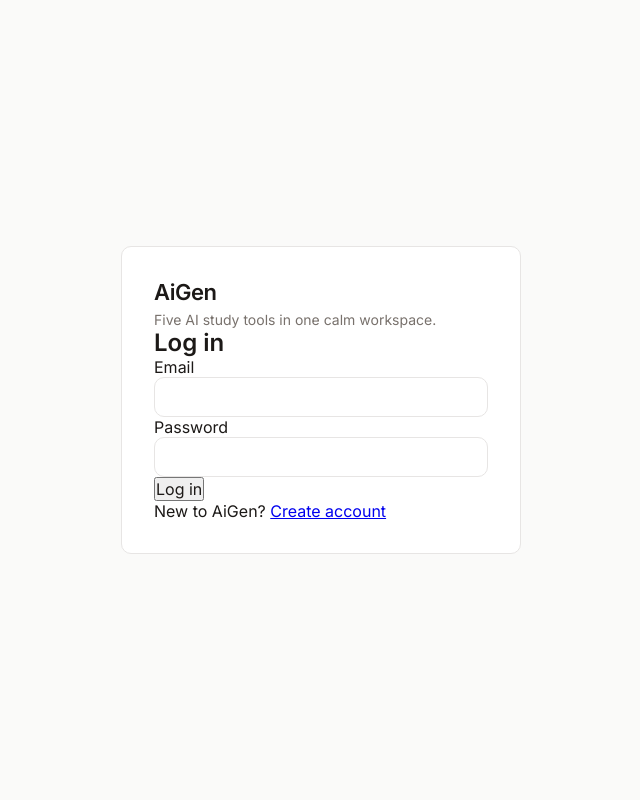
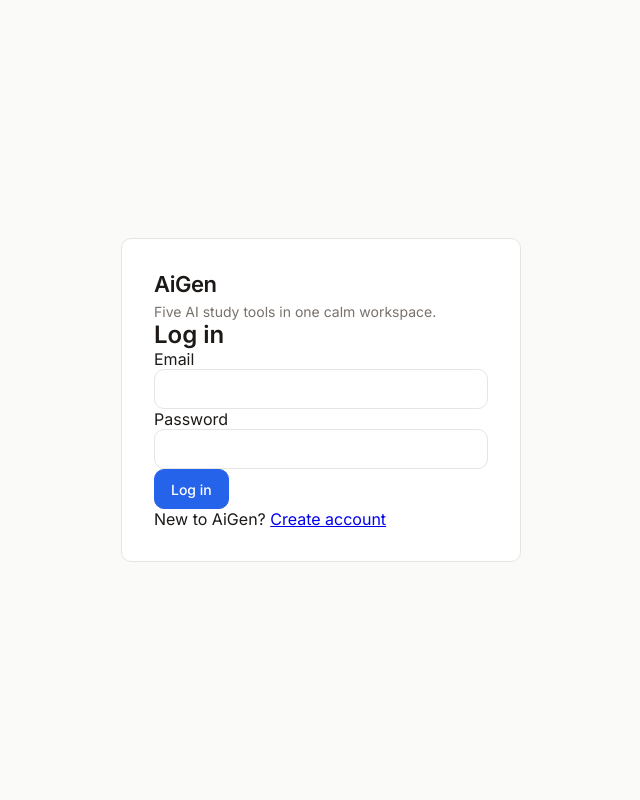
Before and after one commit to choudaryhussainali/AiGen, a Flask app: template templates/auth.html in a window 1280 px wide. Shown: the whole page, without its empty margins (319-959 px from the left). Run offline with Flask 3, Linux system fonts and the light colour scheme; the template is opened without the code that fills it, so the values that code supplies are empty.

Commit message:
feat(css): style primary button

```diff
--- a/static/css/style.css
+++ b/static/css/style.css
@@ -6,6 +6,7 @@
   --text-muted: #78716C;
   --accent: #2563EB;
   --accent-soft: #EFF6FF;
+  --accent-hover: #1D4ED8;
   --danger: #DC2626;
   --success: #16A34A;
 
@@ -63,3 +64,29 @@ img, svg { display: block; }
   border-color: var(--accent);
   box-shadow: 0 0 0 3px var(--accent-soft);
 }
+
+.btn {
+  height: 40px;
+  padding: 0 16px;
+  border: 1px solid var(--border);
+  border-radius: var(--radius);
+  background: var(--surface);
+  font-size: 14px;
+  font-weight: 500;
+  cursor: pointer;
+}
+
+.btn:hover { border-color: var(--text-muted); }
+
+.btn-primary {
+  background: var(--accent);
+  border-color: var(--accent);
+  color: var(--surface);
+}
+
+.btn-primary:hover {
+  background: var(--accent-hover);
+  border-color: var(--accent-hover);
+}
+
+.btn:disabled { opacity: 0.6; cursor: not-allowed; }
```
